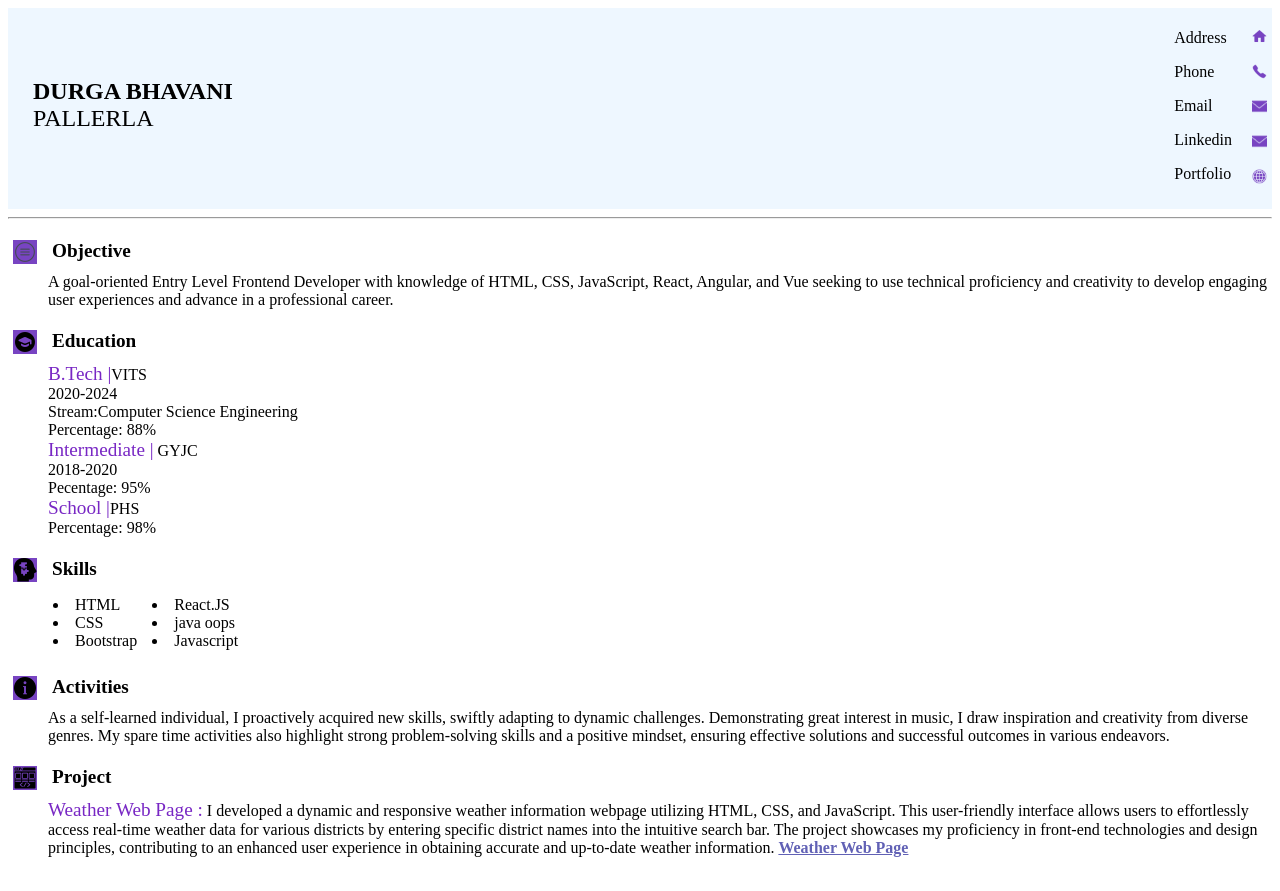
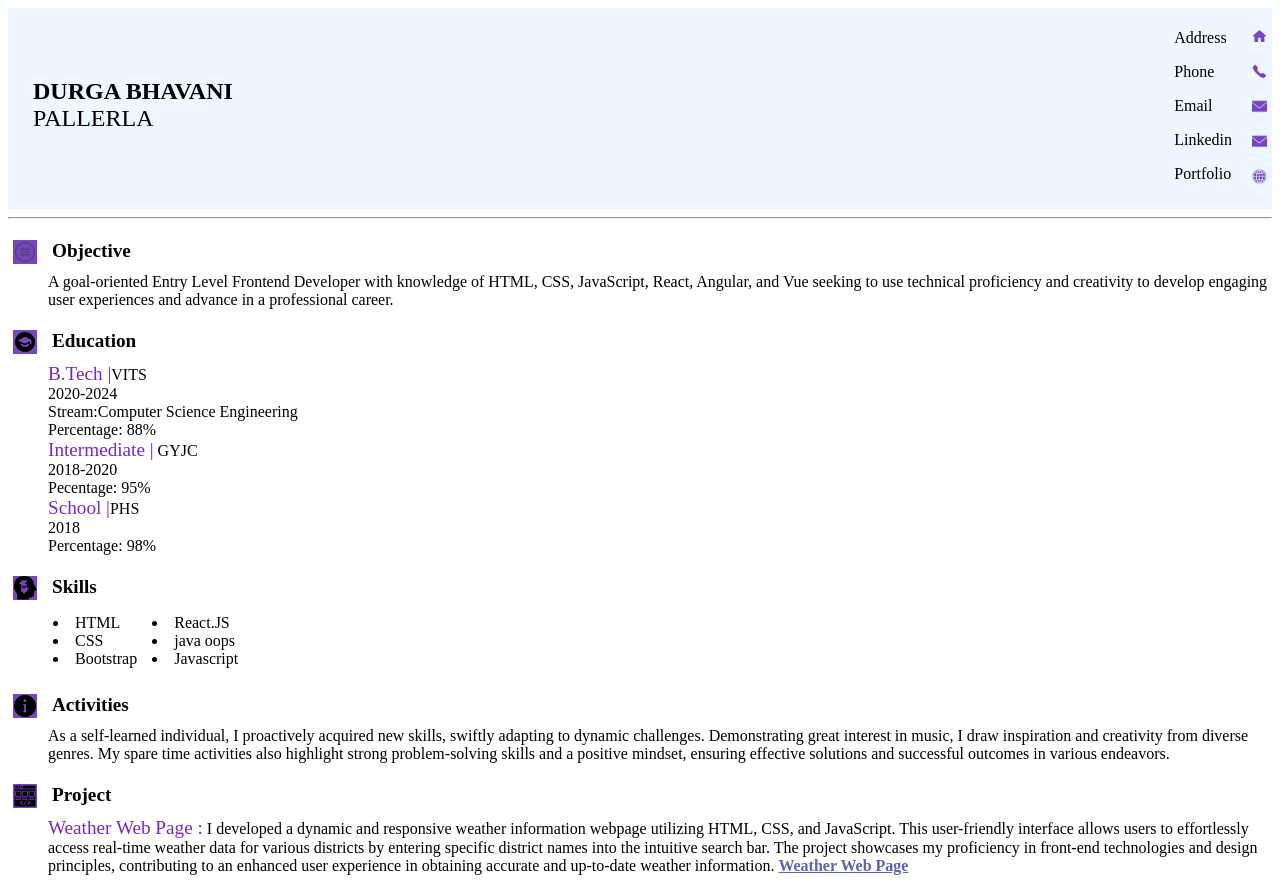
Before and after one commit to Bhavani-pallerla/Resume, a plain HTML site: page html/index.html in a window 1280 px wide. Drawn offline with Linux system fonts and the light colour scheme.

Commit message:
added html

```diff
--- a/html/index.html
+++ b/html/index.html
@@ -146,6 +146,7 @@
         <dd>2018-2020</dd>
         <dd>Pecentage: 95%</dd>
         <dd><span>School |</span>PHS</dd>
+        <dd>2018</dd>
         <dd>Percentage: 98%</dd>
         </dd>
     </dl>
```
